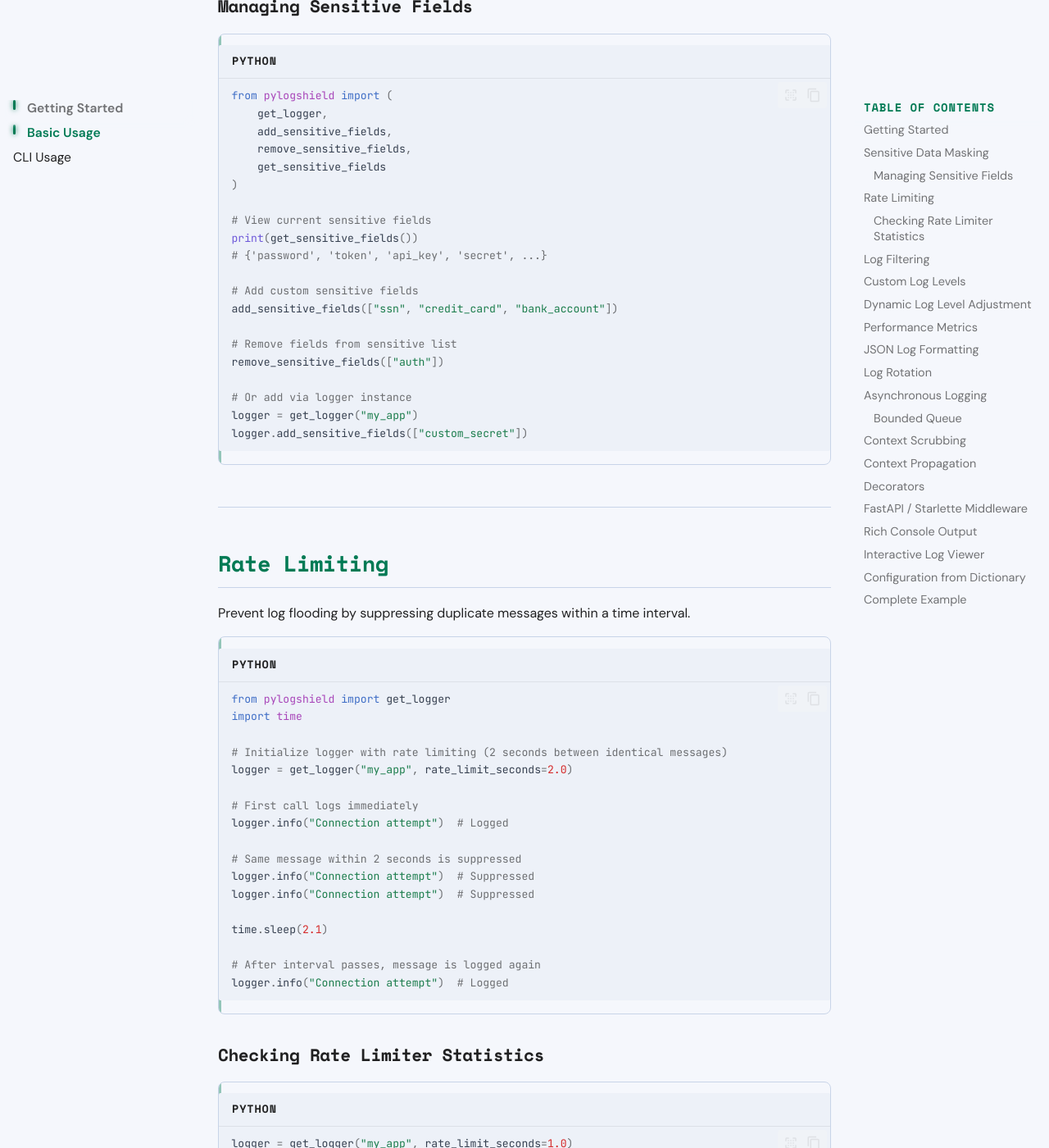
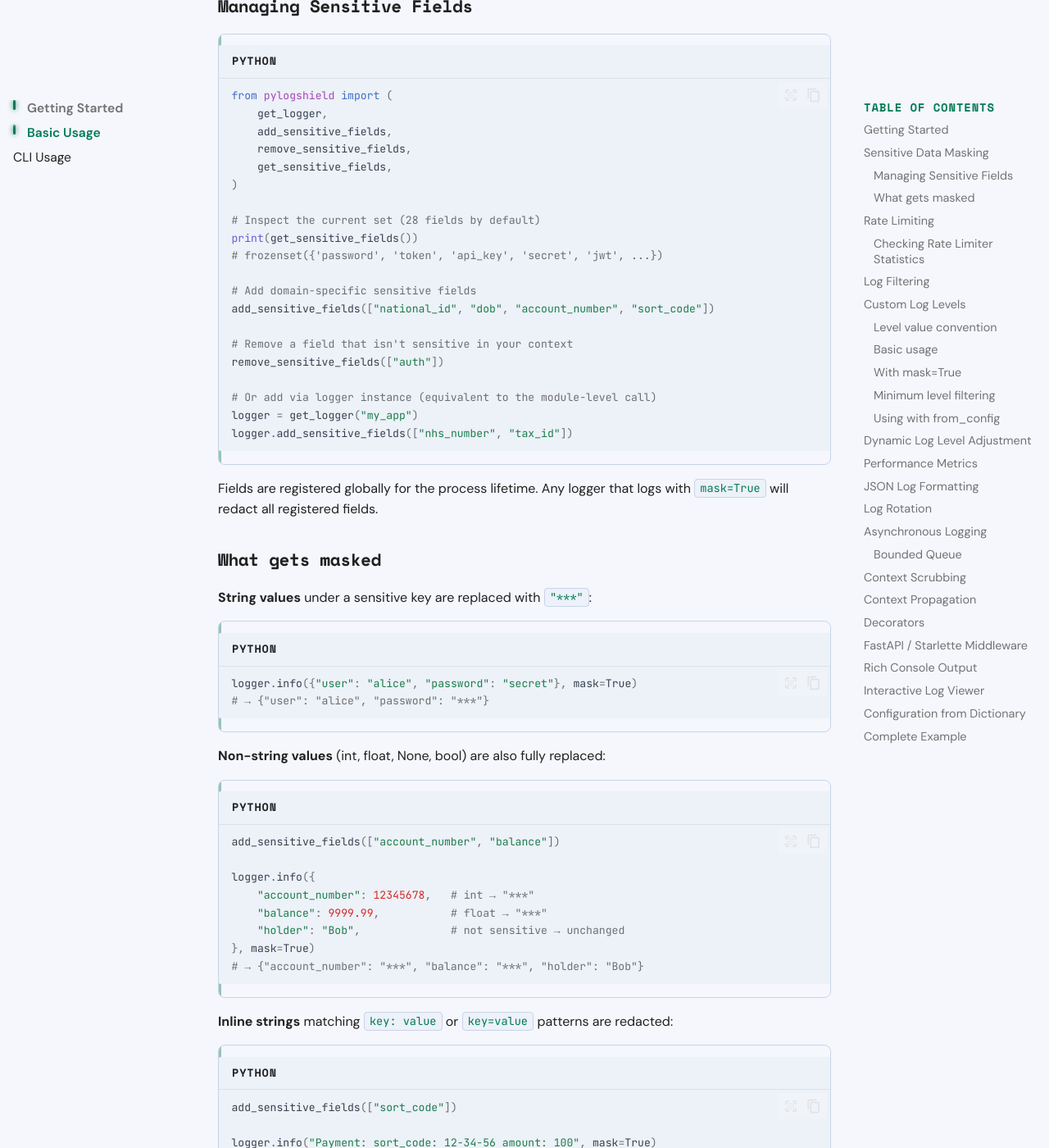
Before and after one commit to vertex-ai-automations/pylogshield, an MkDocs documentation site: the page built from docs/usage.md, in a window 1280 px wide and 1400 px high, scrolled down 2212 px. Shown: the whole window at 82% size. Built offline with MkDocs 1.6.1 and Material for MkDocs 9.7.7, drawn with Linux system fonts in a browser that asks for light colours; comment, search, counter and statistics services are not loaded; some of the changed text lies outside the part shown.

Commit message:
test+docs: custom log levels and custom sensitive fields
Tests (10 new — tests/test_core.py):
- TestCustomLogLevel: level appears in file, min-level suppression,
  mask=True redacts string and dict payloads on custom methods
- TestCustomSensitiveFields: string/non-string values masked, inline
  string redaction, end-to-end logging, nested dicts, non-sensitive
  field preservation

Docs (docs/usage.md):
- Custom Log Levels: level table, basic example, mask=True, threshold
  filtering, registering multiple levels, call-once warning
- Custom Sensitive Fields: what gets masked (string, non-string, inline,
  nested), add/remove/inspect API, explicit non-string value examples

Co-Authored-By: Claude Sonnet 4.6 <noreply@anthropic.com>

````diff
--- a/docs/usage.md
+++ b/docs/usage.md
@@ -85,22 +85,67 @@ from pylogshield import (
     get_logger,
     add_sensitive_fields,
     remove_sensitive_fields,
-    get_sensitive_fields
+    get_sensitive_fields,
 )
 
-# View current sensitive fields
+# Inspect the current set (28 fields by default)
 print(get_sensitive_fields())
-# {'password', 'token', 'api_key', 'secret', ...}
+# frozenset({'password', 'token', 'api_key', 'secret', 'jwt', ...})
 
-# Add custom sensitive fields
-add_sensitive_fields(["ssn", "credit_card", "bank_account"])
+# Add domain-specific sensitive fields
+add_sensitive_fields(["national_id", "dob", "account_number", "sort_code"])
 
-# Remove fields from sensitive list
+# Remove a field that isn't sensitive in your context
 remove_sensitive_fields(["auth"])
 
-# Or add via logger instance
+# Or add via logger instance (equivalent to the module-level call)
 logger = get_logger("my_app")
-logger.add_sensitive_fields(["custom_secret"])
+logger.add_sensitive_fields(["nhs_number", "tax_id"])
+```
+
+Fields are registered globally for the process lifetime. Any logger that logs with `mask=True` will redact all registered fields.
+
+### What gets masked
+
+**String values** under a sensitive key are replaced with `"***"`:
+
+```python
+logger.info({"user": "alice", "password": "secret"}, mask=True)
+# → {"user": "alice", "password": "***"}
+```
+
+**Non-string values** (int, float, None, bool) are also fully replaced:
+
+```python
+add_sensitive_fields(["account_number", "balance"])
+
+logger.info({
+    "account_number": 12345678,   # int → "***"
+    "balance": 9999.99,           # float → "***"
+    "holder": "Bob",              # not sensitive → unchanged
+}, mask=True)
+# → {"account_number": "***", "balance": "***", "holder": "Bob"}
+```
+
+**Inline strings** matching `key: value` or `key=value` patterns are redacted:
+
+```python
+add_sensitive_fields(["sort_code"])
+
+logger.info("Payment: sort_code: 12-34-56 amount: 100", mask=True)
+# → "Payment: sort_code: *** amount: 100"
+```
+
+**Nested dicts** and **lists of dicts** are recursively scanned:
+
+```python
+add_sensitive_fields(["secret_pin"])
+
+logger.info({
+    "user": "carol",
+    "payment": {"secret_pin": 9876, "card": "Visa"},
+}, mask=True)
+# → {"user": "carol", "payment": {"secret_pin": "***", "card": "Visa"}}
 ```
 
 ---
@@ -168,18 +213,93 @@ exclude_filter = KeywordFilter(
 
 ## Custom Log Levels
 
-Register custom log levels like SECURITY, AUDIT, or TRACE at runtime.
+Register custom log levels at runtime. Each level gets its own method on the logger class, and the method signature is identical to the built-in ones — including `mask=True` support.
+
+### Level value convention
+
+| Built-in level | Value | Good slots for custom levels |
+|---------------|-------|------------------------------|
+| CRITICAL | 50 | — |
+| ERROR | 40 | — |
+| — | 35 | `SECURITY` |
+| WARNING | 30 | — |
+| — | 26 | `AUDIT` |
+| — | 25 | `NOTICE` |
+| INFO | 20 | — |
+| — | 5–15 | `TRACE`, `VERBOSE` |
+| DEBUG | 10 | — |
+
+### Basic usage
 
 ```python
 from pylogshield import get_logger, add_log_level, PyLogShield
 
-# Register a custom SECURITY level (between WARNING and ERROR)
+# Register once at application startup — before any loggers are created
 add_log_level("SECURITY", 35, logger_cls=PyLogShield)
+add_log_level("AUDIT",    26, logger_cls=PyLogShield)
 
-# Now use it
-logger = get_logger("secure_app")
-logger.security("Unauthorized access attempt blocked", mask=True)
+logger = get_logger("secure_app", log_level="DEBUG")
+
+logger.audit("User alice logged in session_id=abc123")
+# 2026-05-09 00:00:01.001  AUDIT     secure_app  ...  User alice logged in ...
+
+logger.security("Privilege escalation blocked user=mallory")
+# 2026-05-09 00:00:01.002  SECURITY  secure_app  ...  Privilege escalation blocked ...
 ```
+
+### With `mask=True`
+
+Custom levels fully support `mask=True` — both for string patterns and dict payloads:
+
+```python
+add_log_level("SECAUDIT", 35, logger_cls=PyLogShield)
+logger = get_logger("app")
+
+# Mask a sensitive string
+logger.secaudit("api_key: topsecret action=login", mask=True)
+# → "api_key: *** action=login"
+
+# Mask a dict payload
+logger.secaudit(
+    {"user": "alice", "token": "abc123", "action": "login"},
+    mask=True,
+)
+# → {"user": "alice", "token": "***", "action": "login"}
+```
+
+### Minimum level filtering
+
+Custom levels obey the logger's minimum level setting exactly like built-in levels:
+
+```python
+add_log_level("TRACE", 5, logger_cls=PyLogShield)
+
+logger = get_logger("app", log_level="INFO")   # INFO = 20
+logger.trace("Detailed trace — suppressed")    # 5 < 20, not emitted
+
+logger.set_log_level("DEBUG")                  # lower to DEBUG = 10
+logger.trace("Still suppressed")              # 5 < 10, still not emitted
+
+logger.set_log_level(1)
+logger.trace("Now emitted")                    # 5 ≥ 1, emitted
+```
+
+### Using with `from_config`
+
+```python
+from pylogshield import PyLogShield, add_log_level
+
+add_log_level("NOTICE", 25, logger_cls=PyLogShield)
+
+logger = PyLogShield.from_config("app", {
+    "level": "DEBUG",
+    "enable_json": True,
+})
+logger.notice("Application config loaded")
+```
+
+!!! warning "Register before creating loggers"
+    Call `add_log_level` before creating any `PyLogShield` instance that needs the custom method. The method is added to the class, so existing instances gain it immediately — but loggers created before registration with a level above the custom value will suppress those messages until `set_log_level` is called.
 
 ---
 
````
Also changed, not shown: 1 other file.
